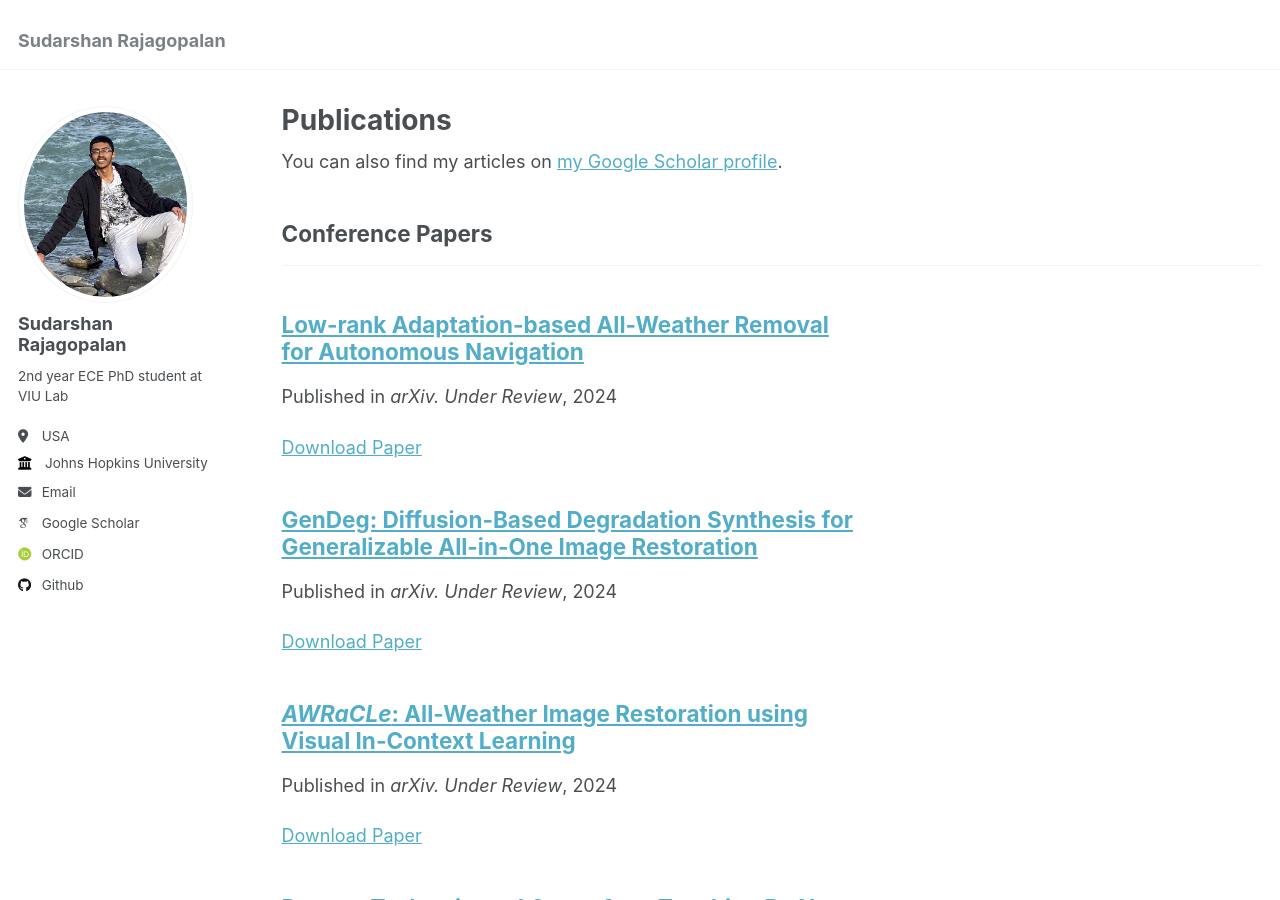
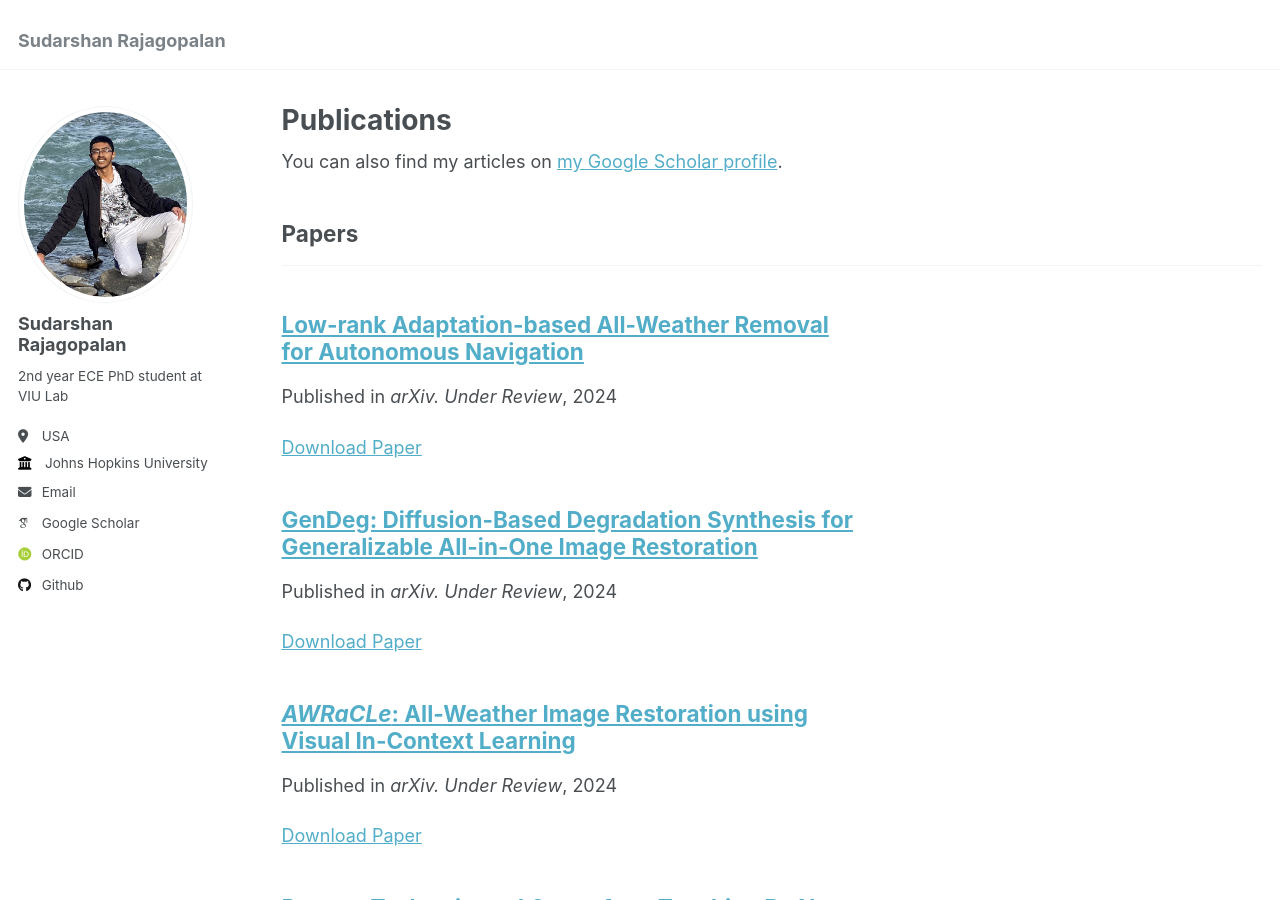
Before and after one commit to sudraj2002/sudraj2002.github.io, a Jekyll site: the page built from _pages/publications.html, in a window 1280 px wide and 900 px high. Built offline with Jekyll 4.4.1, drawn with Linux system fonts in a browser that asks for light colours; some web fonts are replaced.

Commit message:
Update _config.yml

```diff
--- a/_config.yml
+++ b/_config.yml
@@ -75,12 +75,8 @@
 
 # Publication Category - The following the list of publication categories and their headings
 publication_category:
-  books:
-    title: 'Books'
-  manuscripts:
-    title: 'Journal Articles'
   conferences:
-    title: 'Conference Papers'
+    title: 'Papers'
 
 # Site Settings
 teaser                   :  # filename of teaser fallback teaser image placed in /images/, .e.g. "500x300.png"
```
